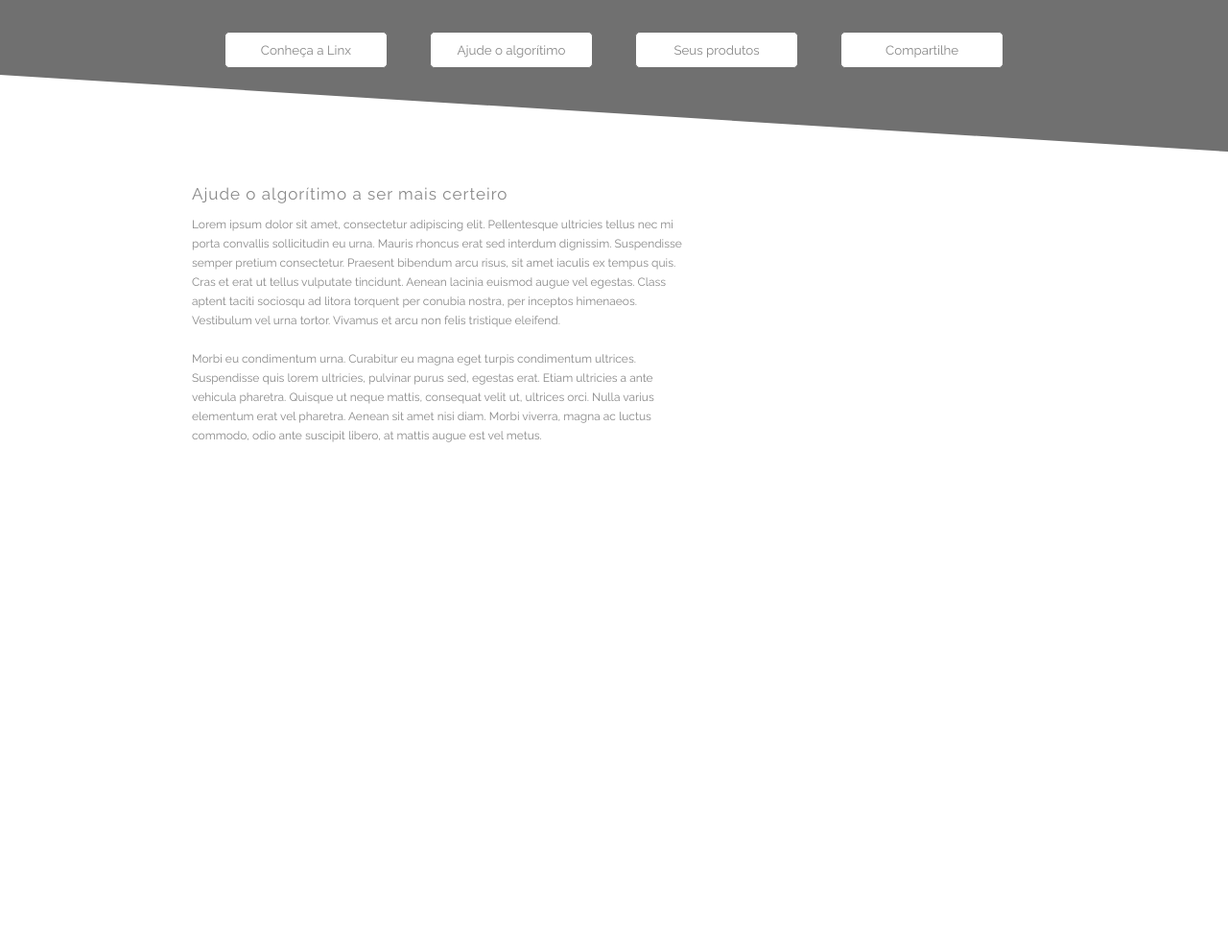
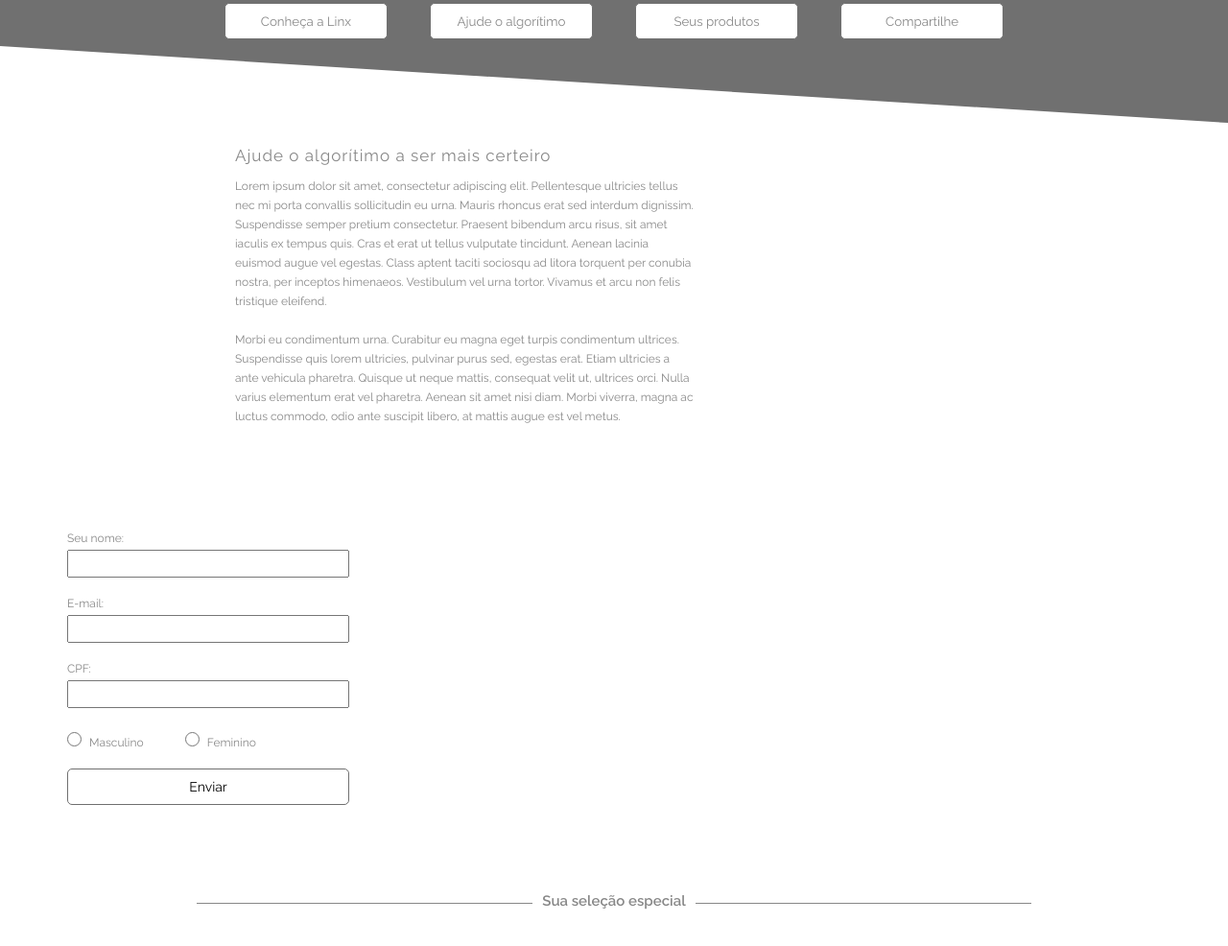
Before and after one commit to RenataMie/bold-landing-page, a plain HTML site: page index.html in a window 1280 px wide. Shown: the part 176-1162 px from the top of the page at 96% size. Before the commit the page ends 800 px from the top, so only its background shows below. Drawn offline with Linux system fonts and the light colour scheme.

Commit message:
initial commit text and form section

```diff
--- a/index.html
+++ b/index.html
@@ -2,6 +2,7 @@
 <html>
 <head>
 	<meta charset="utf-8">
+	<meta content="width=device-width, initial-scale=1" name="viewport" />
 
 	<title>Bold Test</title>
 	<link rel="stylesheet" href="styles.css">
@@ -23,9 +24,9 @@
 	</div>
 
 
-	<div class="textAndForm">
+	<div class="row">
 
-		<div class="text">
+		<div class="column left">
 		<h1>Ajude o algorítimo a ser mais certeiro</h1>
 		<p>Lorem ipsum dolor sit amet, consectetur adipiscing elit. Pellentesque ultricies tellus nec mi porta convallis sollicitudin eu urna. Mauris rhoncus erat sed interdum dignissim. Suspendisse semper pretium consectetur. Praesent bibendum arcu risus, sit amet iaculis ex tempus quis. Cras et erat ut tellus vulputate tincidunt. Aenean lacinia euismod augue vel egestas. Class aptent taciti sociosqu ad litora torquent per conubia nostra, per inceptos himenaeos. Vestibulum vel urna tortor. Vivamus et arcu non felis tristique eleifend. <br><br>
 
@@ -33,8 +34,47 @@
 
 		</div>
 
+		<div class="column right">
+			<form action="index_submit" method="get" accept-charset="utf-8">
 
+				<div class="Form">
+					<label for="">Seu nome:</label><br>
+					<input type="text"><br>
+				</div>
+
+				<div  class="Form">
+				<label for="">E-mail:</label><br>
+				<input type="text"><br>
+				</div>
+
+				<div  class="Form">
+				<label for="">CPF:</label><br>
+				<input type="text"><br>
+				</div>
+
+				<div class="Form" >
+
+					<label class="genero">
+  					<input  type="radio" name="radio">
+  					Masculino
+
+					</label>
+
+					<label class="genero">
+  					<input class="radio" type="radio" name="radio">
+  					Feminino
+					</label>
+				</div>
+
+				<button type=""> Enviar</button>
+			</form>
+
+		</div>
 	</div>
+
+
+
+<h2><span>Sua seleção especial</span></h2>
 
 </body>
 </html>
--- a/styles.css
+++ b/styles.css
@@ -1,4 +1,8 @@
-
+* {
+	box-sizing: border-box;
+	width: 100%;
+	/*border: solid red;*/
+}
 
 body{
 	background-color: white;
@@ -6,6 +10,7 @@ body{
 	margin: 0;
 	padding: 0;
 	color: #888888;
+
 }
 
 .header {
@@ -55,25 +60,110 @@ body{
 
 }
 
-.textAndForm{
-	display: grid;
-	grid-template-columns: 50vw;
+
+
+.column {
+
+  float: left;
+  width: 50%;
+}
+
+.row:after {
+  content: "";
+  display: table;
+  clear: both;
+}
+
+.left {
+	width: 41%;
+	padding: 70px 0 0 45px;
+	margin: 20px 0 0 200px;
+}
+
+.right {
+	margin: 98px 0 0 -80px;
+	padding-left: 150px;
+}
+
+.column h1{
+	font-size: 17px;
+	font-weight: normal;
+	letter-spacing: 1px;
+}
+
+.column p {
 	font-size: 12px;
-	width: 500px;
-	margin: 100px 200px;
+	width: auto;
+	line-height: 20px;
+	justify-content: center;
+}
+
+.column input {
+	margin: 5px 0 0 0;
+	width: 60%;
+	padding: 5px 0;
+}
+
+.Form {
+	margin-bottom: 20px;
+	font-size: 12px;
+}
+
+.genero input {
+	width: 15px;
+	height: 15px;
+	padding: 0;
+	margin: 5px 5px 0 0;
+}
+
+.genero {
+	 display: inline;
+  position: relative;
+  /*padding-left: 50px;*/
+  margin-bottom: 12px;
+  margin-right: 40px;
+  /*padding-left: 20px;*/
+  cursor: pointer;
 
 }
 
-.text {
-	/*margin: 70px 0 0 250px;*/
-	width: 80%;
-	line-height: 20px;
+.right button{
+	width: 60%;
+	background: white;
+	font-family: 'Raleway', sans-serif;
+	font-size: 14px;
+	padding: 10px 25px;
+	/*margin: 10px 20px;*/
+	border-radius: 5px;
+	border: none;
+	border: solid 1px #707070;
+
+}
+
+h2 {
+   width: 68%;
+   text-align: center;
+   border-bottom: 1px solid #888888;
+   line-height: 0.1em;
+   margin: 100px auto;
+   font-size: 15px;
+}
+
+h2 span {
+    background:#fff;
+    padding:0 10px;
 }
 
 
 
-.text h1{
-	font-size: 17px;
-	font-weight: normal;
-	letter-spacing: 1px;
+
+
+@media (max-width: 600px) {
+  .column  {
+    width: 100%;
+  }
+
+  .left {
+  	width: 80%;
+  }
 }
```
